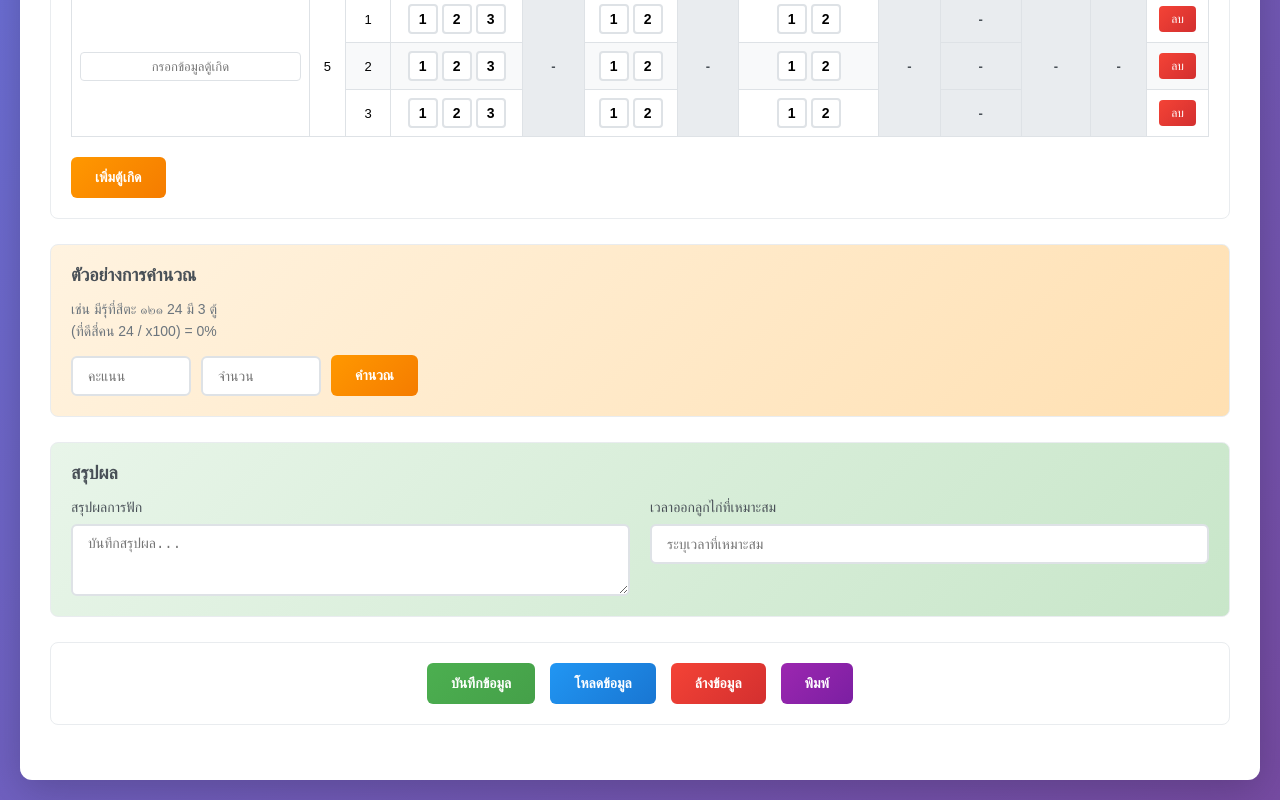
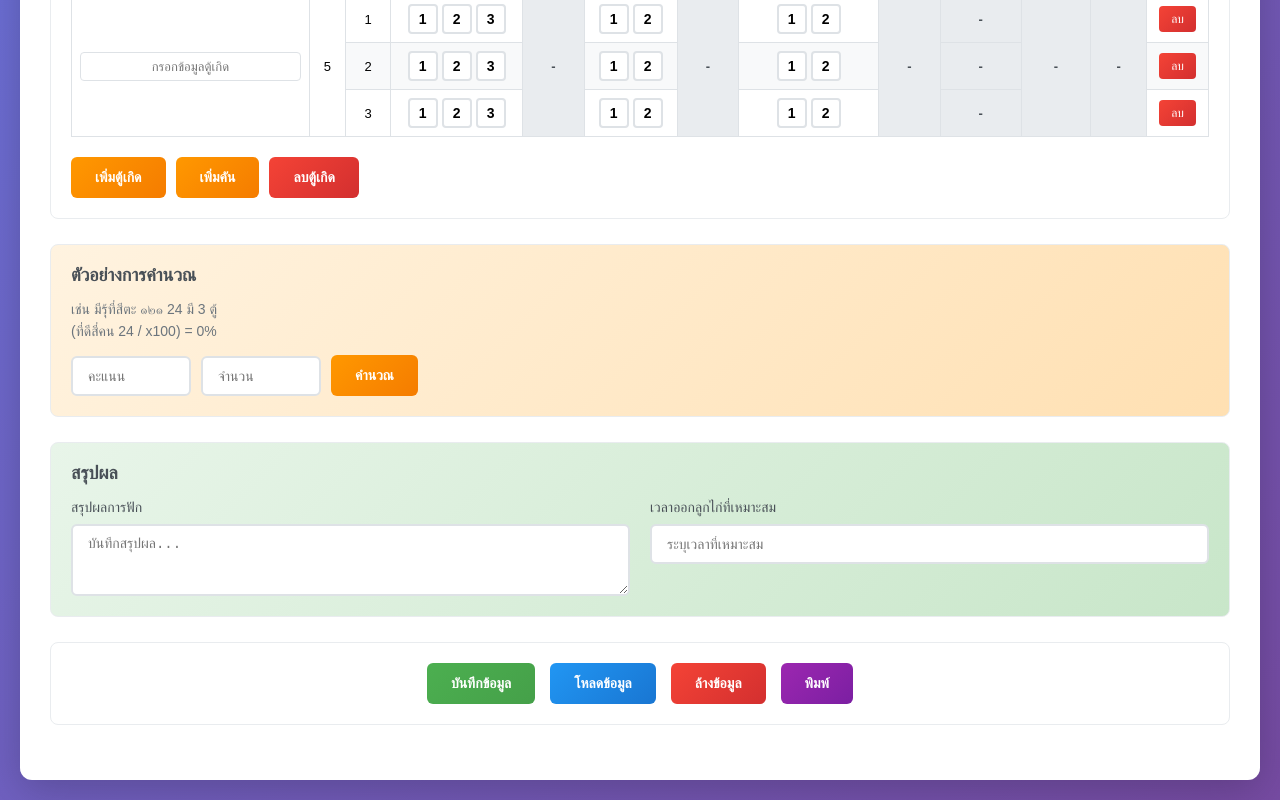
Before and after one commit to blackfoxgm47-hub/Devproject, a plain HTML site: page index.html in a window 1280 px wide. Shown: the part 1007-1807 px from the top of the page. Drawn offline with Linux system fonts and the light colour scheme.

Commit message:
เพิ่มปุ่มลบตู้เกิด

```diff
--- a/index.html
+++ b/index.html
@@ -62,8 +62,10 @@
                     <!-- Rows will be generated by JavaScript -->
                 </tbody>
             </table>
-            <div style="margin-top: 20px;">
+            <div style="margin-top: 20px; display: flex; gap: 10px; flex-wrap: wrap;">
                 <button onclick="addCabinetToTable()" class="btn btn-add">เพิ่มตู้เกิด</button>
+                <button onclick="addRowToCabinet()" class="btn btn-add">เพิ่มคัน</button>
+                <button onclick="deleteCabinetFromTable()" class="btn btn-clear">ลบตู้เกิด</button>
             </div>
         </div>
 
--- a/script.js
+++ b/script.js
@@ -555,3 +555,88 @@ function addCabinetToTable() {
 
     alert(`เพิ่มตู้เกิดใหม่เรียบร้อย! (ตู้ที่ ${newCabinetNumber})`);
 }
+
+// Delete a cabinet from the table
+function deleteCabinetFromTable() {
+    const cabinetNumber = prompt(`กรุณาระบุหมายเลขตู้ที่ต้องการลบ (1-${NUM_CABINETS})`);
+
+    if (cabinetNumber === null) {
+        return;
+    }
+
+    const cabinet = parseInt(cabinetNumber, 10);
+
+    if (Number.isNaN(cabinet) || cabinet < 1 || cabinet > NUM_CABINETS) {
+        alert(`กรุณากรอกหมายเลขตู้ที่ถูกต้อง (1-${NUM_CABINETS})`);
+        return;
+    }
+
+    if (!confirm(`คุณต้องการลบตู้ที่ ${cabinet} ออกจากตารางหรือไม่?`)) {
+        return;
+    }
+
+    delete cabinetRows[cabinet];
+
+    const reindexedCabinets = {};
+    let newIndex = 1;
+
+    Object.keys(cabinetRows)
+        .sort((a, b) => parseInt(a, 10) - parseInt(b, 10))
+        .forEach((key) => {
+            reindexedCabinets[newIndex] = cabinetRows[key];
+            newIndex += 1;
+        });
+
+    cabinetRows = reindexedCabinets;
+    NUM_CABINETS = Object.keys(cabinetRows).length;
+
+    generateTable();
+    for (let i = 1; i <= NUM_CABINETS; i++) {
+        calculateDrynessCabinetAverage(i);
+        calculateMembraneCabinetAverage(i);
+        calculateCleanlinessCabinetAverage(i);
+        calculateCabinetAverage(i);
+    }
+    saveData();
+
+    alert(`ลบตู้ที่ ${cabinet} ออกจากตารางเรียบร้อยแล้ว`);
+}
+
+// Add a new row to a specific cabinet
+function addRowToCabinet() {
+    const cabinetNumber = prompt(`กรุณาระบุหมายเลขตู้ที่ต้องการเพิ่มคัน (1-${NUM_CABINETS})`);
+
+    if (cabinetNumber === null) {
+        return;
+    }
+
+    const cabinet = parseInt(cabinetNumber, 10);
+
+    if (Number.isNaN(cabinet) || cabinet < 1 || cabinet > NUM_CABINETS) {
+        alert(`กรุณากรอกหมายเลขตู้ที่ถูกต้อง (1-${NUM_CABINETS})`);
+        return;
+    }
+
+    const newRowId = cabinetRows[cabinet].rows.length + 1;
+    cabinetRows[cabinet].rows.push({
+        id: newRowId,
+        dryness: '',
+        membrane: '',
+        cleanliness: '',
+        totalScore: '-',
+        drynessAvg: '-',
+        membraneAvg: '-',
+        cleanlinessAvg: '-',
+        cabinetAvg: '-',
+        status: '-'
+    });
+
+    generateTable();
+    calculateDrynessCabinetAverage(cabinet);
+    calculateMembraneCabinetAverage(cabinet);
+    calculateCleanlinessCabinetAverage(cabinet);
+    calculateCabinetAverage(cabinet);
+    saveData();
+
+    alert(`เพิ่มคันใหม่ให้ตู้ที่ ${cabinet} เรียบร้อย! (ทั้งหมด ${cabinetRows[cabinet].rows.length} คัน)`);
+}
--- a/styles.css
+++ b/styles.css
@@ -230,6 +230,11 @@ body {
     box-shadow: 0 4px 12px rgba(0, 0, 0, 0.15);
 }
 
+.btn-add {
+    background: linear-gradient(135deg, #ff9800 0%, #f57c00 100%);
+    color: white;
+}
+
 .btn-save {
     background: linear-gradient(135deg, #4caf50 0%, #45a049 100%);
     color: white;
```
